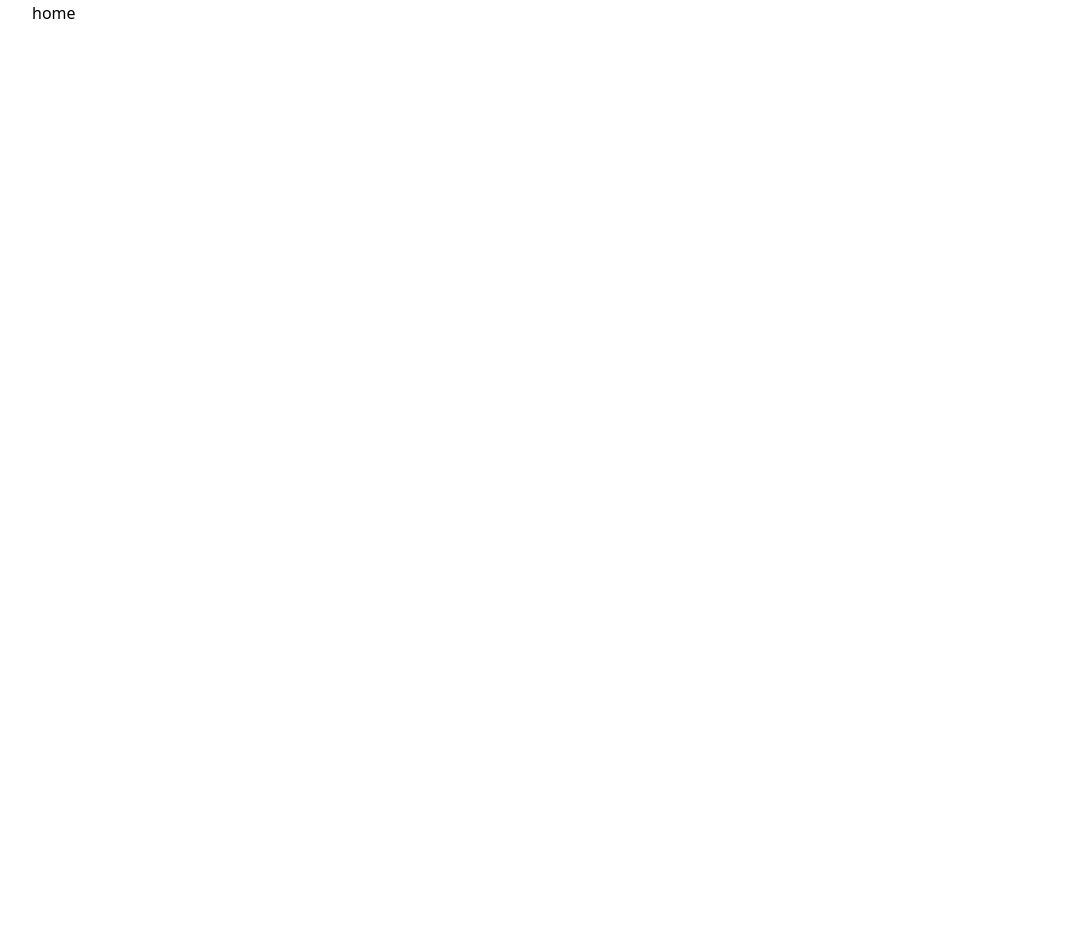
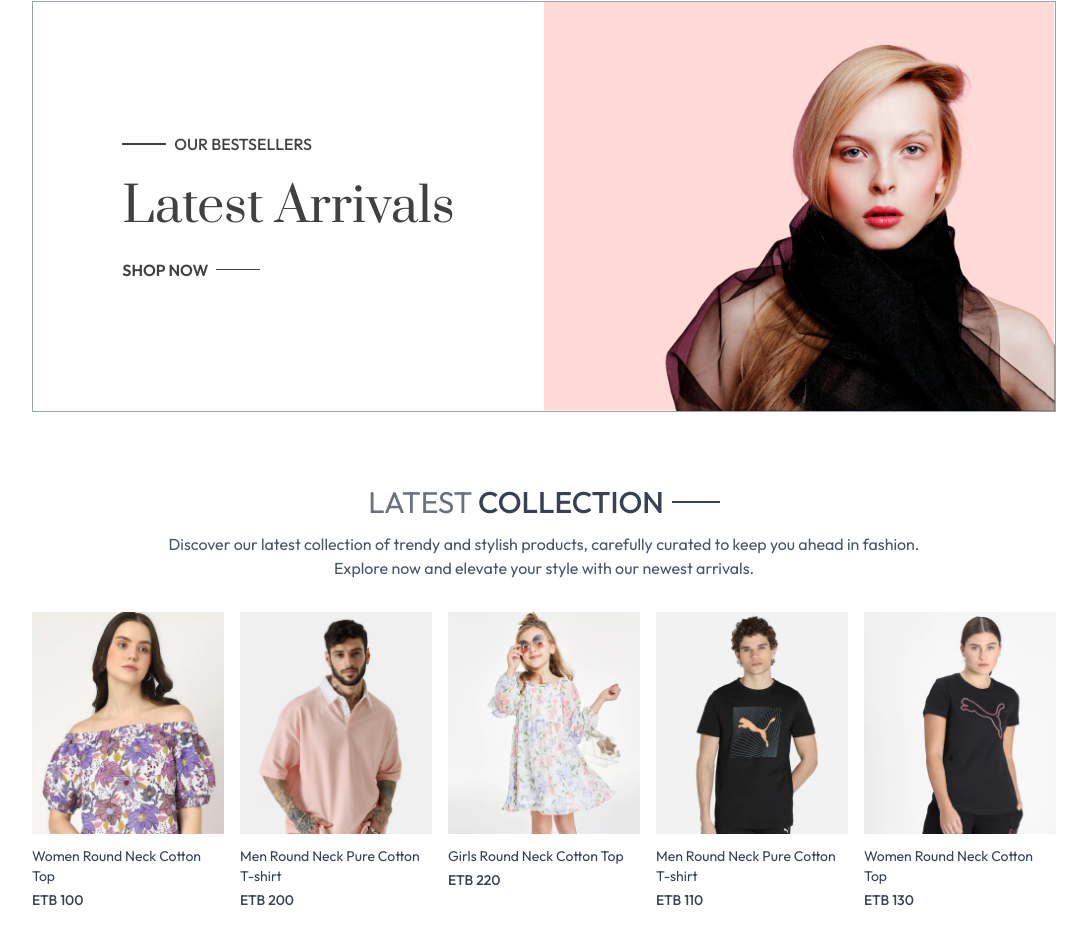
Before and after one commit to yeab-c/Thrifty, a React (Vite) app in the folder frontend/: page / in a window 1280 px wide. Shown: the part 140-1072 px from the top of the page, without its empty margins (96-1183 px from the left). Before the commit the page ends 800 px from the top, so only its background shows below. Built offline with nearby package versions, Linux system fonts and the light colour scheme.

Commit message:
Latest collection in the hero section

```diff
--- /dev/null
+++ b/frontend/src/components/Hero.jsx
@@ -0,0 +1,27 @@
+import React from 'react'
+import { assets } from '../assets/assets'
+
+const Hero = () => {
+  return (
+    <div className='flex flex-col sm:flex-row border border-gray-400'>
+        {/* Left Section */}
+        <div className='w-full sm:w-1/2 flex items-center justify-center py-10 sm:py-0'>
+            <div className='text-[#414141]'>
+                <div className='flex items-center gap-2'>
+                    <p className='w-8 md:w-11 h-0.5 bg-[#414141]'></p>
+                    <p className='font-medium text-sm md:text-base'>OUR BESTSELLERS</p>
+                </div>
+                <h1 className='text-3xl sm:py-3 lg:text-5xl leading-relaxed prata-regular'>Latest Arrivals</h1>
+                <div className='flex items-center gap-2'>
+                    <p className='font-semibold text-sm md:text-base'>SHOP NOW</p>
+                    <p className='w-8 md:w-11 h-px bg-[#414141]'></p>
+                </div>
+            </div>
+        </div>
+        {/* Right Section */}
+        <img className='w-full sm:w-1/2' src={assets.hero_img} alt="" />
+    </div>
+  )
+}
+
+export default Hero
--- /dev/null
+++ b/frontend/src/components/LatestCollection.jsx
@@ -0,0 +1,38 @@
+import React from 'react'
+import { ShopContext } from '../context/ShopContext';
+import Title from './Title';
+import { useContext, useState, useEffect } from 'react';
+import ProductItem from './ProductItem';
+
+const LatestCollection = () => {
+
+    const { products } = useContext(ShopContext);
+    const [latestProducts, setLatestProducts] = useState([]);
+
+    useEffect(() => {
+        setLatestProducts(products.slice(0,10));
+    }, []);
+
+  return (
+    <div className='my-10'>
+        <div className='text-center py-8 text-3xl'>
+            <Title text1={'LATEST'} text2={'COLLECTION'}/>
+            <p className='w-3/4 m-auto text-xs sm:text-sm md:text-base text-gray-600'>
+                Discover our latest collection of trendy and stylish products, carefully curated to keep you ahead in fashion. Explore now and elevate your style with our newest arrivals.
+            </p>
+        </div>
+
+        {/* Render the latest products */}
+        <div className='grid grid-cols-2 sm:grid-cols-3 md:grid-cols-4 lg:grid-cols-5 gap-4 gap-y-6'>
+            {
+                latestProducts.map((item, index) => (
+                    <ProductItem key={index} id={item._id} name={item.name} image={item.image} price={item.price} />
+                ))
+            }
+        </div>
+
+    </div>
+  )
+}
+
+export default LatestCollection
--- a/frontend/src/components/Nav.jsx
+++ b/frontend/src/components/Nav.jsx
@@ -8,7 +8,7 @@
     const [visible, setVisible] = React.useState(false);
   return (
     <div className='flex items-center justify-between py-5 font-medium'>
-        <img src={assets.logo} className='w-36' alt="" />
+        <Link to="/"><img src={assets.logo} className='w-36' alt="" /></Link>
 
         <ul className='hidden sm:flex gap-5 text-sm text-gray-700'>
             <NavLink className='flex flex-col items-center gap-1' to="/">
@@ -44,7 +44,7 @@
             </div>
             <Link to="/cart" className='relative'>
                 <img src={assets.cart_icon} className='w-5 min-w-5' alt="cart" />
-                <p className='absolute right-[-5px] bottom-[-5px] w-4 text-center leading-4 bg-black text-white aspect-square rounded-full text-[8px]'>10</p>
+                <p className='absolute -right-1.25 -bottom-1.25 w-4 text-center leading-4 bg-black text-white aspect-square rounded-full text-[8px]'>10</p>
             </Link>
             <img onClick={()=>setVisible(true)} src={assets.menu_icon} className='w-5 cursor-pointer sm:hidden' alt="" />
         </div>
--- /dev/null
+++ b/frontend/src/components/ProductItem.jsx
@@ -0,0 +1,20 @@
+import React, { useContext } from 'react'
+import { Link } from 'react-router-dom';
+import { ShopContext } from '../context/ShopContext';
+
+const ProductItem = ({id, name, image, price}) => {
+
+    const {currency} = useContext(ShopContext);
+
+  return (
+    <Link to={`/product/${id}`} className='text-gray-700 cursor-pointer'>
+      <div className='overflow-hidden'>
+        <img src={image[0]} className='hover:scale-110 transition ease-in-out duration-300' alt={name} />
+      </div>
+      <p className='pt-3 pb-1 text-sm'>{name}</p>
+      <p className='font-medium text-sm'>{currency} {price}</p>
+    </Link>
+  )
+}
+
+export default ProductItem
--- /dev/null
+++ b/frontend/src/components/Title.jsx
@@ -0,0 +1,13 @@
+import React from 'react'
+
+const Title = ({text1, text2}) => {
+  return (
+    <div className='inline-flex gap-2 items-center mb-3'>
+        <p className='text-gray-500'>{text1} <span className='text-gray-700 font-medium'>{text2}</span></p>
+        <p className='w-8 sm:w-12 h-px sm:h-0.5 bg-gray-700'></p>
+
+    </div>
+  )
+}
+
+export default Title
--- /dev/null
+++ b/frontend/src/context/ShopContext.jsx
@@ -0,0 +1,24 @@
+import { createContext } from "react";
+import { products } from "../assets/assets";
+
+export const ShopContext = createContext();
+
+const ShopContextProvider = (props) => {
+
+    const currency = 'ETB';
+    const delivery_fee = 100;
+
+    const value = {
+        products,
+        currency,
+        delivery_fee
+    }
+
+    return (
+        <ShopContext.Provider value={value}>
+            {props.children}
+        </ShopContext.Provider>
+    )
+}
+
+export default ShopContextProvider;
--- a/frontend/src/index.css
+++ b/frontend/src/index.css
@@ -1,5 +1,25 @@
+@import url('https://fonts.googleapis.com/css2?family=Outfit:wght@100..900&family=Prata&display=swap');
+
 @import "tailwindcss";
 
 a.active hr{
     display: block;
 }
+
+*{
+    font-family: Outfit;
+}
+
+.prata-regular {
+  font-family: "Prata", serif;
+  font-weight: 400;
+  font-style: normal;
+}
+
+@media (max-width: 640px) {
+  a.active{
+    background-color: black;
+    color: white;
+  }
+
+}
--- a/frontend/src/main.jsx
+++ b/frontend/src/main.jsx
@@ -3,9 +3,12 @@
 import './index.css'
 import App from './App.jsx'
 import { BrowserRouter } from 'react-router-dom'
+import ShopContextProvider from './context/ShopContext.jsx'
 
 createRoot(document.getElementById('root')).render(
   <BrowserRouter>
-    <App />
+    <ShopContextProvider>
+      <App />
+    </ShopContextProvider>
   </BrowserRouter>,
 )
--- a/frontend/src/pages/Home.jsx
+++ b/frontend/src/pages/Home.jsx
@@ -1,8 +1,13 @@
 import React from 'react'
+import Hero from '../components/Hero'
+import LatestCollection from '../components/LatestCollection'
 
 const Home = () => {
   return (
-    <div>home</div>
+    <div>
+      <Hero />
+      <LatestCollection />
+    </div>
   )
 }
 
```
